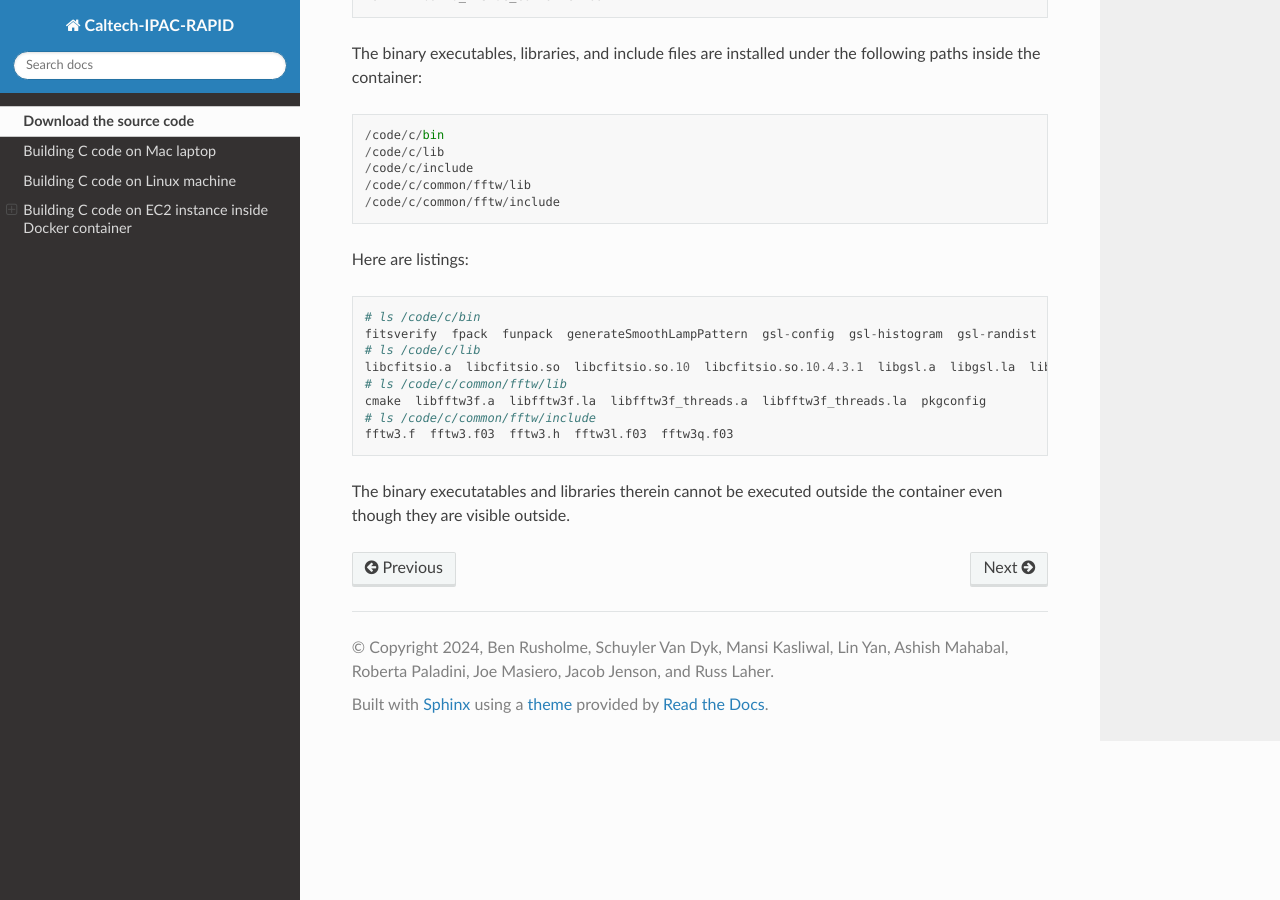
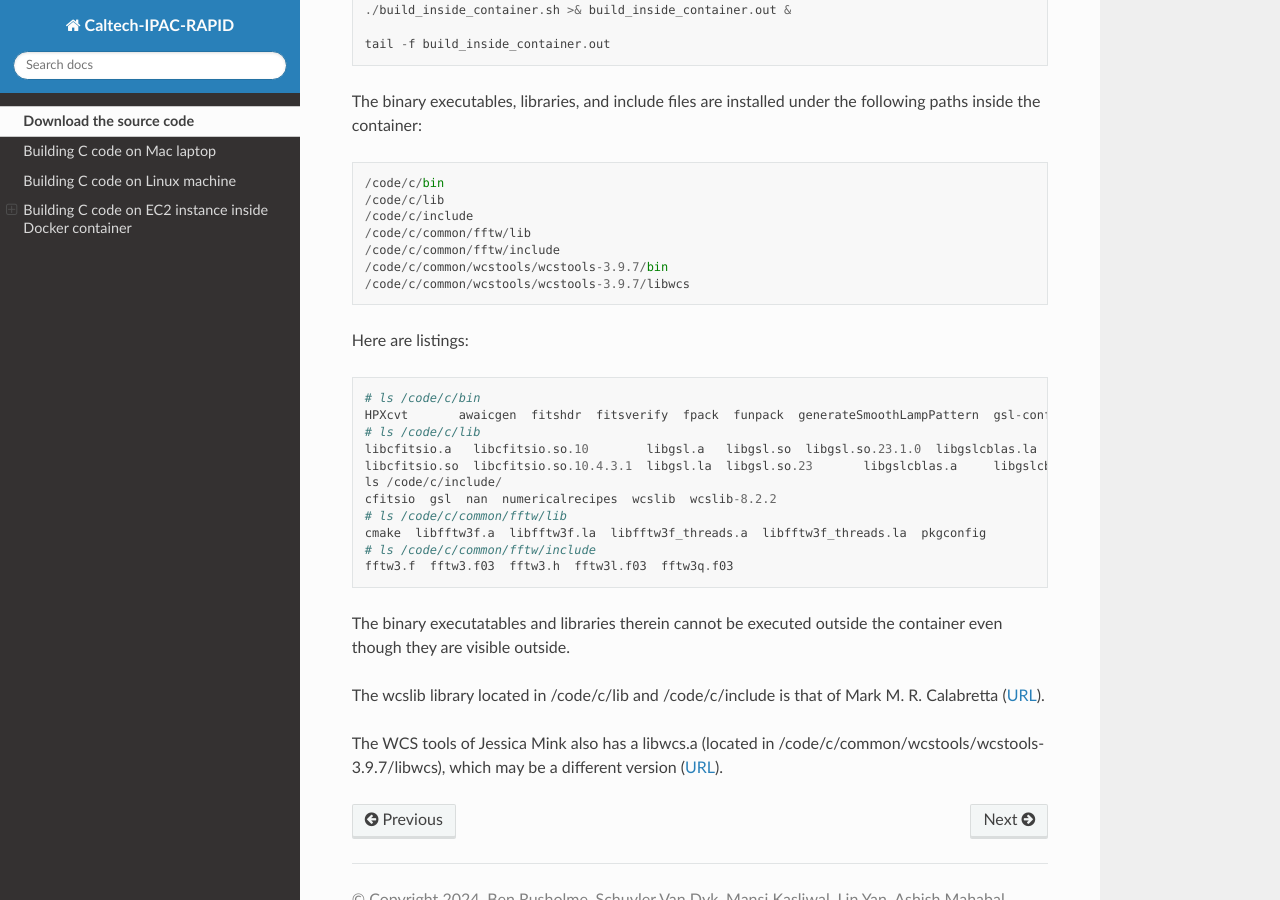
Before and after one commit to Caltech-IPAC/rapid, a Sphinx documentation site: the page built from docs/source/install/install.rst, in a window 1280 px wide and 900 px high, scrolled down 3742 px. Built offline with Sphinx 7.4.7 and the Read the Docs theme 2.0.0, drawn with Linux system fonts in a browser that asks for light colours; some of the changed text lies outside the part shown.

Commit message:
Added more info.

```diff
--- a/docs/source/install/install.rst
+++ b/docs/source/install/install.rst
@@ -14,6 +14,9 @@
 
 The build commands below can be repeated safely as the build scripts
 remove prior build/install files before proceeding.
+
+A build takes about 15 minutes, with most of time spent on the GSL and
+FFTW libraries.
 
 Building C code on Mac laptop
 ####################################################
@@ -190,15 +193,20 @@
    /code/c/include
    /code/c/common/fftw/lib
    /code/c/common/fftw/include
+   /code/c/common/wcstools/wcstools-3.9.7/bin
+   /code/c/common/wcstools/wcstools-3.9.7/libwcs
 
 Here are listings:
 
 .. code-block::
 
    # ls /code/c/bin
-   fitsverify  fpack  funpack  generateSmoothLampPattern  gsl-config  gsl-histogram  gsl-randist  hdrupdate  imcopy  imheaders  ldactoasc	makeTestFitsFile  sex  swarp  verifyHduSums
+   HPXcvt	awaicgen  fitshdr  fitsverify  fpack  funpack  generateSmoothLampPattern  gsl-config  gsl-histogram  gsl-randist  hdrupdate  imcopy  imheaders	ldactoasc  makeTestFitsFile  sex  sundazel  swarp  tofits  verifyHduSums  wcsware
    # ls /code/c/lib
-   libcfitsio.a  libcfitsio.so  libcfitsio.so.10  libcfitsio.so.10.4.3.1  libgsl.a  libgsl.la  libgsl.so  libgsl.so.23  libgsl.so.23.1.0  libgslcblas.a  libgslcblas.la  libgslcblas.so  libgslcblas.so.0	libgslcblas.so.0.0.0  libnan.a	libnan.so  libnumericalrecipes.a  libnumericalrecipes.so  pkgconfig
+   libcfitsio.a   libcfitsio.so.10        libgsl.a   libgsl.so	libgsl.so.23.1.0  libgslcblas.la  libgslcblas.so.0	libnan.a   libnumericalrecipes.a   libwcs-8.2.2.a  libwcs.so	libwcs.so.8.2.2
+   libcfitsio.so  libcfitsio.so.10.4.3.1  libgsl.la  libgsl.so.23	libgslcblas.a	  libgslcblas.so  libgslcblas.so.0.0.0	libnan.so  libnumericalrecipes.so  libwcs.a	   libwcs.so.8	pkgconfig
+   ls /code/c/include/
+   cfitsio  gsl  nan  numericalrecipes  wcslib  wcslib-8.2.2
    # ls /code/c/common/fftw/lib
    cmake  libfftw3f.a  libfftw3f.la  libfftw3f_threads.a  libfftw3f_threads.la  pkgconfig
    # ls /code/c/common/fftw/include
@@ -206,3 +214,9 @@
 
 The binary executatables and libraries therein cannot be executed
 outside the container even though they are visible outside.
+
+The wcslib library located in /code/c/lib and /code/c/include is that
+of Mark M. R. Calabretta (`URL <https://www.atnf.csiro.au/people/mcalabre/WCS/>`_).
+
+The WCS tools of Jessica Mink also has a libwcs.a (located in /code/c/common/wcstools/wcstools-3.9.7/libwcs), which may be a
+different version (`URL <http://tdc-www.harvard.edu/wcstools/>`_).
```
